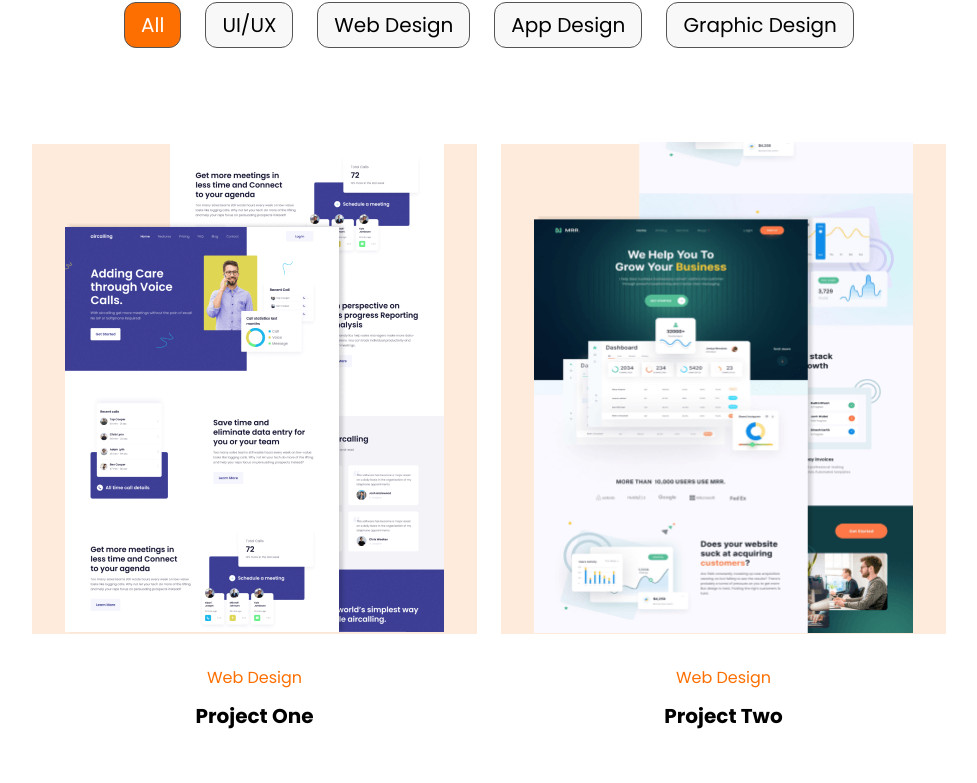
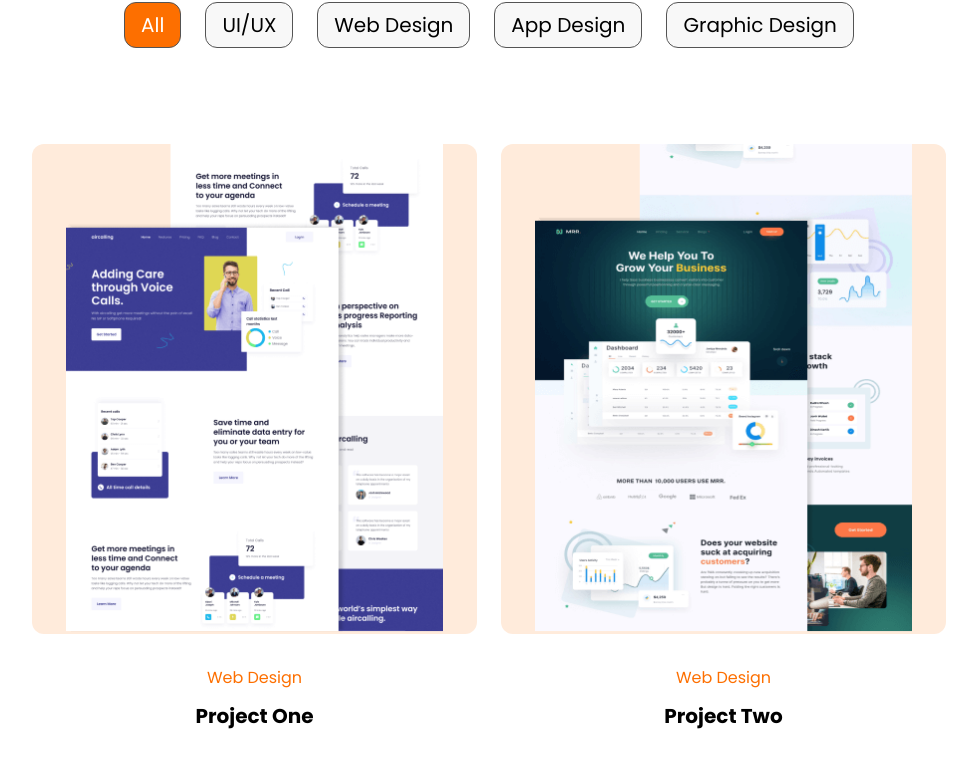
Before and after one commit to ShadmanSakib22/jr-frontend-assign-uiuxportfolio, a Next.js app: page / in a window 1280 px wide. Shown: the part 2663-3446 px from the top of the page, without its empty margins (151-1128 px from the left). Built offline with nearby package versions, Linux system fonts and the light colour scheme.

Commit message:
fixes 0.1

```diff
--- a/src/components/Footer.jsx
+++ b/src/components/Footer.jsx
@@ -8,7 +8,6 @@ const Footer = () => {
     <div className="bg-light1 dark:bg-charcoalBlack flex flex-col items-center">
       <Logo />
       <div className="flex flex-row flex-wrap justify-center mx-4 gap-3 mt-8 md:mt-12 lg:mt-16 mb-4 md:mb-6 lg:mb-10 body-text">
-
           <Link
             className="py-[10px] px-[14px] border-b-2 border-transparent hover:border-orange"
             href="/"
@@ -45,7 +44,6 @@ const Footer = () => {
           >
             Contact
           </Link>
-
       </div>
       <SocialIcons />
       <div className="text-center bg-lightBlack dark:bg-footerDark text-white py-5 md:py-6 lg:py-[26px] body-text w-full mt-8 md:mt-12 lg:mt-16">
--- a/src/components/Projects.jsx
+++ b/src/components/Projects.jsx
@@ -129,12 +129,13 @@ const Projects = () => {
       <div className="grid grid-cols-1 md:grid-cols-2 xl:grid-cols-3 gap-6 xl:gap-5 place-items-center justify-center mx-auto max-w-fit">
         {displayedProjects.map((project) => (
           <div key={project.id} className="flex flex-col items-center">
-            <div className="bg-lightOrange w-[325px] lg:w-[445px] h-[370px] lg:h-[490px] mb-8 flex justify-center items-center">
+            <div className="bg-lightOrange w-[325px] lg:w-[445px] h-[370px] lg:h-[490px] mb-4 md:mb-6 lg:mb-8 flex justify-center items-center rounded-xl">
               <Image
                 src={project.image.src}
                 alt={project.image.alt}
                 width={project.image.width}
                 height={project.image.height}
+                className="object-contain w-[325px] lg:w-[445px] h-[370px] lg:h-[490px]"
               />
             </div>
             <h6 className="text-orange text-base xl:text-lg mb-2 md:mb-3">
```
